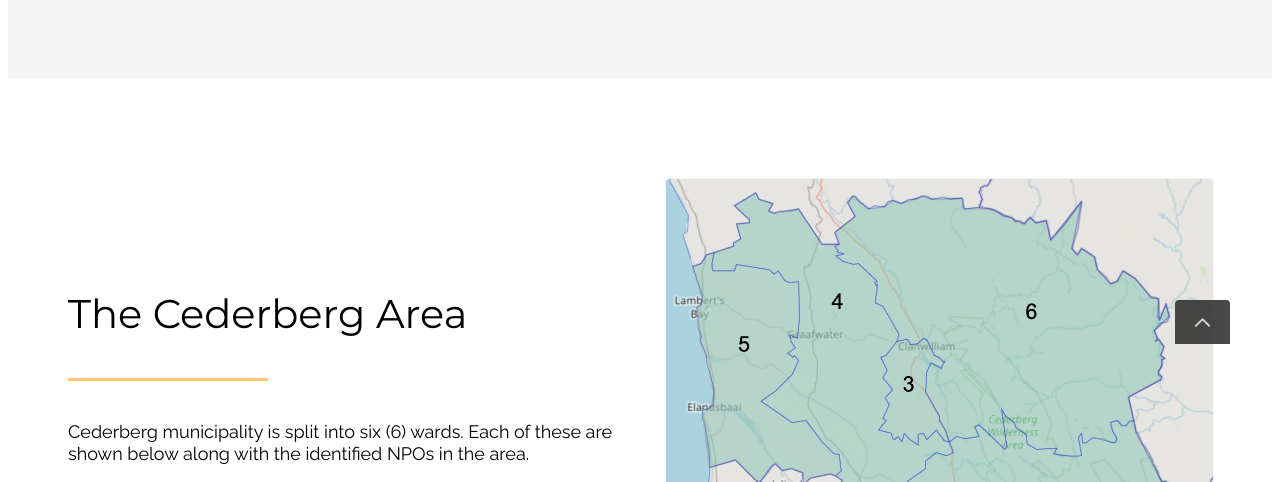
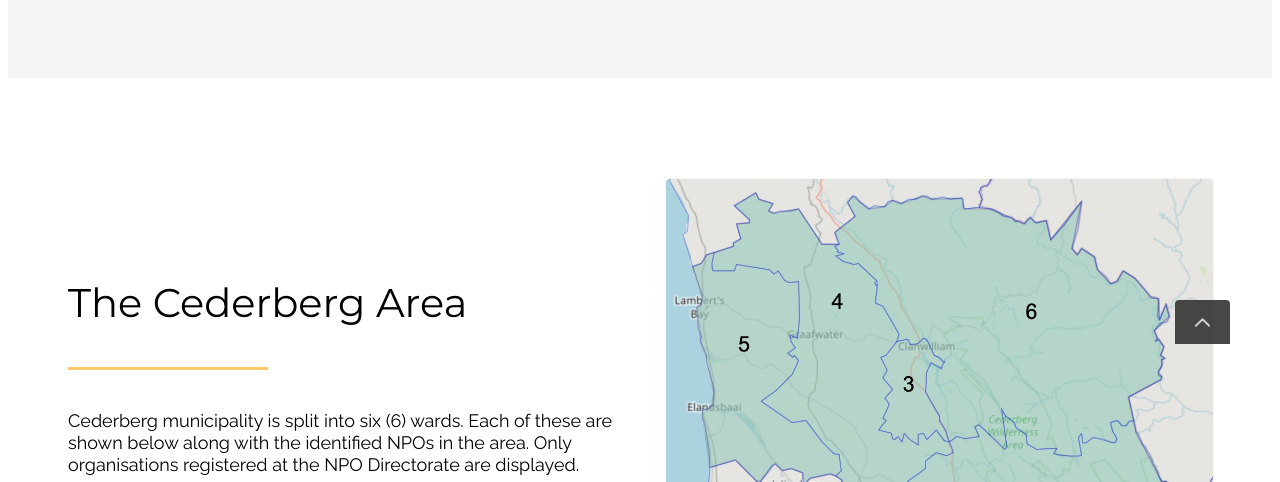
Before and after one commit to MatthewBrad/map-data-2, a plain HTML site: page index.html in a window 1280 px wide. Shown: the part 456-938 px from the top of the page. Drawn offline with nearby package versions, Linux system fonts and the light colour scheme.

Commit message:
copy update

```diff
--- a/index.html
+++ b/index.html
@@ -68,7 +68,7 @@
           <div class="column column-left">
             <h1>The Cederberg Area</h1>
             <div class="yellow-divider"></div>
-            <p>Cederberg municipality is split into six (6) wards. Each of these are shown below along with the identified NPOs in the area.</p>
+            <p>Cederberg municipality is split into six (6) wards. Each of these are shown below along with the identified NPOs in the area. Only organisations registered at the NPO Directorate are displayed.</p>
             <p class="disclaimer-text">Please note that unfortunately not all NPOs could be included in the maps. Cederberg is a large area and some parts are extremely rural, in addition not all NPOs were contactable, if we could not contact or locate them to confirm coordinates they have not been included.</p>
           </div>
           <div class="column column-right">
```
